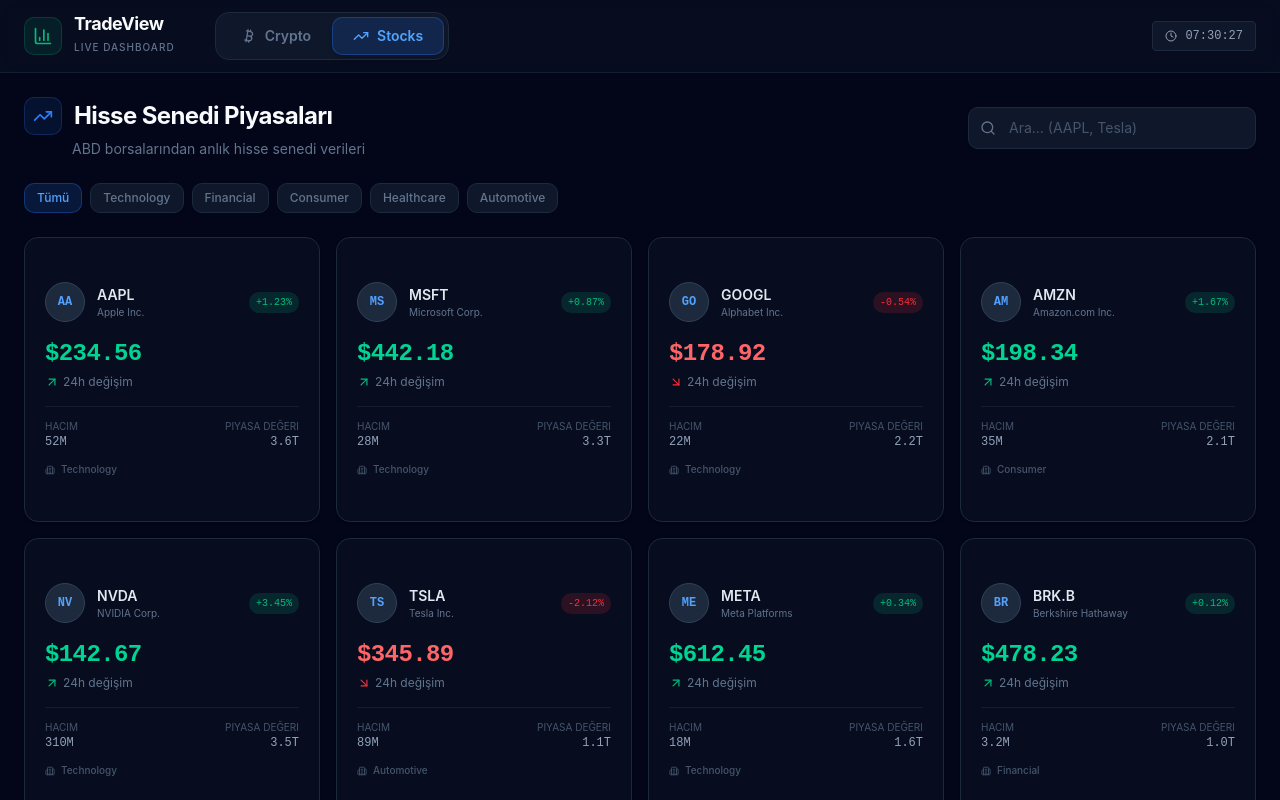
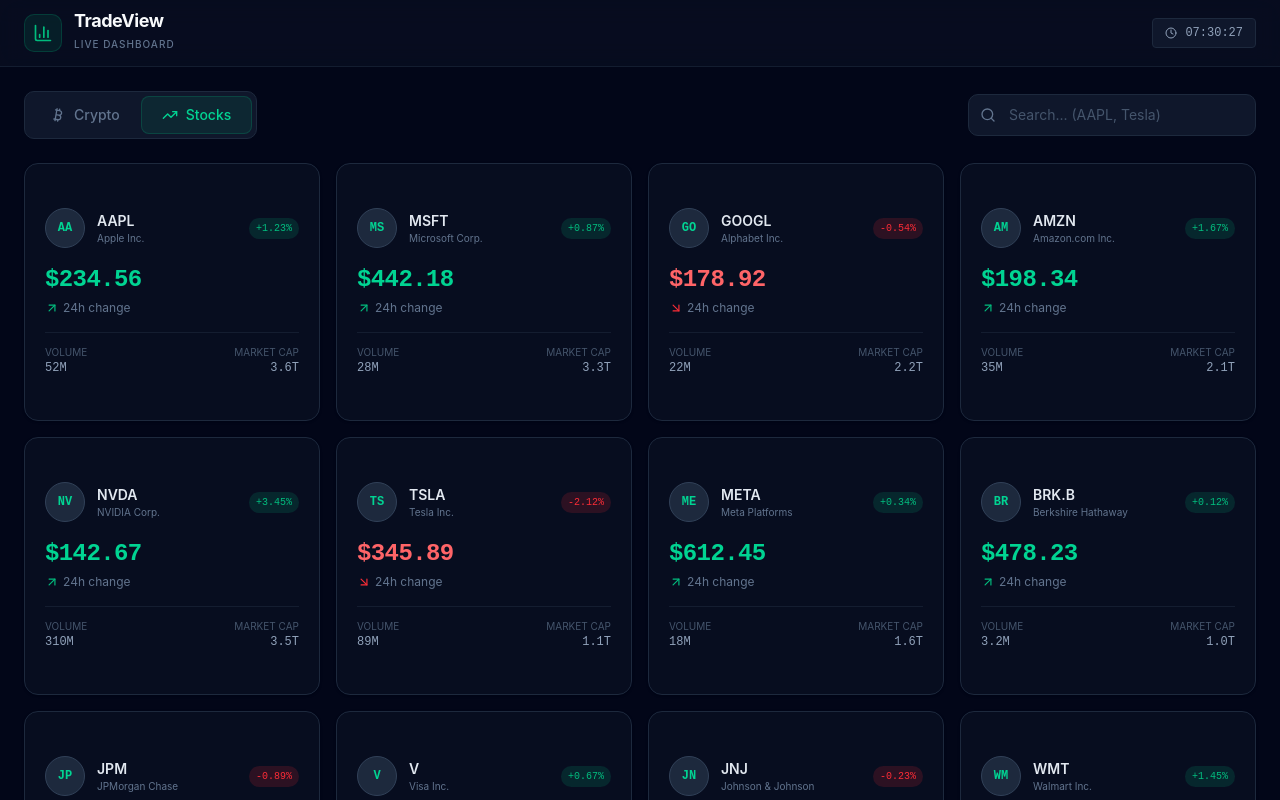
Before and after one commit to EyupEnsarKara/binance-websocket-live-chart, a React (Vite) app: page /stocks in a window 1280 px wide. Shown: the top 800 px of the page. Built offline with nearby package versions, Linux system fonts and the light colour scheme.

Commit message:
refactor: simplify Navbar component by removing unused tabs and updating comments; enhance CryptoPage and StockPage with tab switcher and search functionality

```diff
--- a/src/components/Navbar.jsx
+++ b/src/components/Navbar.jsx
@@ -1,6 +1,5 @@
 import { Link, useLocation, useNavigate } from 'react-router-dom';
-import { BarChart3, Clock, TrendingUp, Bitcoin, ArrowLeft } from 'lucide-react';
-import { cn } from "@/lib/utils";
+import { BarChart3, Clock, ArrowLeft } from 'lucide-react';
 import { useState, useEffect } from 'react';
 
 export default function Navbar() {
@@ -13,22 +12,13 @@
         return () => clearInterval(t);
     }, []);
 
-    // Detay sayfasında mıyız?
+    // Detail page check
     const isDetailPage = location.pathname.startsWith('/crypto/') || location.pathname.startsWith('/stocks/');
-
-    // Aktif tab
-    const isCrypto = location.pathname === '/' || location.pathname.startsWith('/crypto');
-    const isStocks = location.pathname.startsWith('/stocks');
-
-    const navTabs = [
-        { to: '/', label: 'Crypto', icon: Bitcoin, active: isCrypto, color: 'emerald' },
-        { to: '/stocks', label: 'Stocks', icon: TrendingUp, active: isStocks, color: 'blue' },
-    ];
 
     return (
         <header className="px-4 md:px-6 py-3 border-b border-slate-800/60 bg-slate-900/40 backdrop-blur-md flex justify-between items-center sticky top-0 z-50">
             <div className="flex items-center gap-4">
-                {/* Geri Butonu (detay sayfasında) */}
+                {/* Back Button (on detail page) */}
                 {isDetailPage && (
                     <button
                         onClick={() => navigate(-1)}
@@ -48,31 +38,6 @@
                         <span className="text-[10px] text-slate-500 font-medium uppercase tracking-widest">Live Dashboard</span>
                     </div>
                 </Link>
-
-                {/* ── Tab Switcher (büyük ve belirgin) ── */}
-                {!isDetailPage && (
-                    <nav className="flex items-center bg-slate-900 border border-slate-800 rounded-xl p-1 ml-2 md:ml-6">
-                        {navTabs.map(({ to, label, icon: Icon, active, color }) => (
-                            <Link
-                                key={to}
-                                to={to}
-                                className={cn(
-                                    "flex items-center gap-2 px-5 py-2 rounded-lg text-sm font-semibold transition-all duration-200",
-                                    active
-                                        ? cn(
-                                            "shadow-md",
-                                            color === 'emerald' && "bg-emerald-500/15 text-emerald-400 border border-emerald-500/30",
-                                            color === 'blue' && "bg-blue-500/15 text-blue-400 border border-blue-500/30"
-                                        )
-                                        : "text-slate-500 hover:text-slate-300 border border-transparent hover:bg-slate-800/40"
-                                )}
-                            >
-                                <Icon size={16} />
-                                <span>{label}</span>
-                            </Link>
-                        ))}
-                    </nav>
-                )}
             </div>
 
             <div className="flex items-center gap-4">
--- a/src/pages/CryptoPage.jsx
+++ b/src/pages/CryptoPage.jsx
@@ -1,11 +1,11 @@
 import { useState } from 'react';
-import { Link } from 'react-router-dom';
+import { Link, useLocation } from 'react-router-dom';
 import { Card, CardContent } from "@/components/ui/card";
 import { Badge } from "@/components/ui/badge";
 import { cn } from "@/lib/utils";
-import { ArrowUpRight, ArrowDownRight, Search } from 'lucide-react';
+import { ArrowUpRight, ArrowDownRight, Search, Bitcoin, TrendingUp } from 'lucide-react';
 
-// Placeholder kripto verileri (ileride WebSocket ile gelecek)
+// Placeholder crypto data (will come from WebSocket later)
 const CRYPTO_DATA = [
     { symbol: 'BTC', name: 'Bitcoin', pair: 'BTC/USDT', price: 97245.32, change: 2.45, volume: '1.2B', marketCap: '1.91T', logo: '₿' },
     { symbol: 'ETH', name: 'Ethereum', pair: 'ETH/USDT', price: 3412.18, change: 1.87, volume: '890M', marketCap: '410B', logo: 'Ξ' },
@@ -23,6 +23,7 @@
 
 export default function CryptoPage() {
     const [search, setSearch] = useState('');
+    const location = useLocation();
 
     const filtered = CRYPTO_DATA.filter((c) =>
         c.name.toLowerCase().includes(search.toLowerCase()) ||
@@ -35,15 +36,47 @@
         return `$${price.toFixed(4)}`;
     };
 
+    const isCrypto = location.pathname === '/' || location.pathname.startsWith('/crypto');
+    const isStocks = location.pathname.startsWith('/stocks');
+
     return (
         <main className="flex-1 p-4 md:p-6 max-w-[1920px] mx-auto w-full">
-            {/* Search */}
-            <div className="flex justify-end mb-5">
-                <div className="relative w-full md:w-72">
+            {/* Header with Tab Switcher */}
+            <div className="flex flex-col sm:flex-row sm:items-center justify-between gap-4 mb-6">
+                {/* Tab Switcher */}
+                <div className="flex items-center bg-slate-900 border border-slate-800 rounded-lg p-1">
+                    <Link
+                        to="/"
+                        className={cn(
+                            "flex items-center gap-2 px-5 py-2 rounded-md text-sm font-medium transition-all duration-200",
+                            isCrypto
+                                ? "bg-emerald-500/10 text-emerald-400 border border-emerald-500/20"
+                                : "text-slate-500 hover:text-slate-300 border border-transparent"
+                        )}
+                    >
+                        <Bitcoin size={16} />
+                        Crypto
+                    </Link>
+                    <Link
+                        to="/stocks"
+                        className={cn(
+                            "flex items-center gap-2 px-5 py-2 rounded-md text-sm font-medium transition-all duration-200",
+                            isStocks
+                                ? "bg-emerald-500/10 text-emerald-400 border border-emerald-500/20"
+                                : "text-slate-500 hover:text-slate-300 border border-transparent"
+                        )}
+                    >
+                        <TrendingUp size={16} />
+                        Stocks
+                    </Link>
+                </div>
+
+                {/* Search */}
+                <div className="relative w-full sm:w-72">
                     <Search size={16} className="absolute left-3 top-1/2 -translate-y-1/2 text-slate-500" />
                     <input
                         type="text"
-                        placeholder="Ara... (BTC, Ethereum)"
+                        placeholder="Search... (BTC, Ethereum)"
                         value={search}
                         onChange={(e) => setSearch(e.target.value)}
                         className="w-full bg-slate-900 border border-slate-800 rounded-lg pl-10 pr-4 py-2.5 text-sm text-slate-200 placeholder:text-slate-600 focus:outline-none focus:ring-1 focus:ring-emerald-500/50 focus:border-emerald-500/50 transition-all"
@@ -102,18 +135,18 @@
                                             ? <ArrowUpRight size={14} className="text-emerald-500" />
                                             : <ArrowDownRight size={14} className="text-red-500" />
                                         }
-                                        <span className="text-xs text-slate-500">24h değişim</span>
+                                        <span className="text-xs text-slate-500">24h change</span>
                                     </div>
                                 </div>
 
                                 {/* Bottom stats */}
                                 <div className="flex justify-between pt-3 border-t border-slate-800/60">
                                     <div>
-                                        <p className="text-[10px] text-slate-600 uppercase">Hacim</p>
+                                        <p className="text-[10px] text-slate-600 uppercase">Volume</p>
                                         <p className="text-xs font-mono text-slate-400 font-medium">{crypto.volume}</p>
                                     </div>
                                     <div className="text-right">
-                                        <p className="text-[10px] text-slate-600 uppercase">Piyasa Değeri</p>
+                                        <p className="text-[10px] text-slate-600 uppercase">Market Cap</p>
                                         <p className="text-xs font-mono text-slate-400 font-medium">{crypto.marketCap}</p>
                                     </div>
                                 </div>
@@ -126,7 +159,7 @@
 
             {filtered.length === 0 && (
                 <div className="text-center py-20">
-                    <p className="text-slate-500 text-sm">Aramanızla eşleşen kripto bulunamadı.</p>
+                    <p className="text-slate-500 text-sm">No crypto found matching your search.</p>
                 </div>
             )}
         </main>
--- a/src/pages/StockPage.jsx
+++ b/src/pages/StockPage.jsx
@@ -1,10 +1,11 @@
 import { useState } from 'react';
+import { Link, useLocation } from 'react-router-dom';
 import { Card, CardContent } from "@/components/ui/card";
 import { Badge } from "@/components/ui/badge";
 import { cn } from "@/lib/utils";
-import { TrendingUp, ArrowUpRight, ArrowDownRight, Search, Building2 } from 'lucide-react';
+import { TrendingUp, ArrowUpRight, ArrowDownRight, Search, Bitcoin } from 'lucide-react';
 
-// Placeholder hisse verileri (ileride WebSocket/API ile gelecek)
+// Placeholder stock data (will come from WebSocket/API later)
 const STOCK_DATA = [
     { symbol: 'AAPL', name: 'Apple Inc.', price: 234.56, change: 1.23, volume: '52M', marketCap: '3.6T', sector: 'Technology' },
     { symbol: 'MSFT', name: 'Microsoft Corp.', price: 442.18, change: 0.87, volume: '28M', marketCap: '3.3T', sector: 'Technology' },
@@ -20,64 +21,63 @@
     { symbol: 'WMT', name: 'Walmart Inc.', price: 92.34, change: 1.45, volume: '7.8M', marketCap: '625B', sector: 'Consumer' },
 ];
 
-const SECTORS = ['Tümü', 'Technology', 'Financial', 'Consumer', 'Healthcare', 'Automotive'];
-
 export default function StockPage() {
     const [search, setSearch] = useState('');
-    const [selectedSector, setSelectedSector] = useState('Tümü');
+    const location = useLocation();
 
-    const filtered = STOCK_DATA.filter((s) => {
-        const matchSearch = s.name.toLowerCase().includes(search.toLowerCase()) ||
-            s.symbol.toLowerCase().includes(search.toLowerCase());
-        const matchSector = selectedSector === 'Tümü' || s.sector === selectedSector;
-        return matchSearch && matchSector;
-    });
+    const filtered = STOCK_DATA.filter((s) =>
+        s.name.toLowerCase().includes(search.toLowerCase()) ||
+        s.symbol.toLowerCase().includes(search.toLowerCase())
+    );
 
     const fmt = (price) => `$${price.toLocaleString('en-US', { minimumFractionDigits: 2, maximumFractionDigits: 2 })}`;
 
+    const isCrypto = location.pathname === '/' || location.pathname.startsWith('/crypto');
+    const isStocks = location.pathname.startsWith('/stocks');
+
     return (
         <main className="flex-1 p-4 md:p-6 max-w-[1920px] mx-auto w-full">
-            {/* Page Header */}
-            <div className="flex flex-col md:flex-row md:items-center justify-between gap-4 mb-6">
-                <div>
-                    <div className="flex items-center gap-3 mb-1">
-                        <div className="bg-blue-500/10 p-2 rounded-lg border border-blue-500/20">
-                            <TrendingUp className="text-blue-500" size={20} />
-                        </div>
-                        <h2 className="text-2xl font-bold tracking-tight">Hisse Senedi Piyasaları</h2>
-                    </div>
-                    <p className="text-sm text-slate-500 ml-12">ABD borsalarından anlık hisse senedi verileri</p>
+            {/* Header with Tab Switcher */}
+            <div className="flex flex-col sm:flex-row sm:items-center justify-between gap-4 mb-6">
+                {/* Tab Switcher */}
+                <div className="flex items-center bg-slate-900 border border-slate-800 rounded-lg p-1">
+                    <Link
+                        to="/"
+                        className={cn(
+                            "flex items-center gap-2 px-5 py-2 rounded-md text-sm font-medium transition-all duration-200",
+                            isCrypto
+                                ? "bg-emerald-500/10 text-emerald-400 border border-emerald-500/20"
+                                : "text-slate-500 hover:text-slate-300 border border-transparent"
+                        )}
+                    >
+                        <Bitcoin size={16} />
+                        Crypto
+                    </Link>
+                    <Link
+                        to="/stocks"
+                        className={cn(
+                            "flex items-center gap-2 px-5 py-2 rounded-md text-sm font-medium transition-all duration-200",
+                            isStocks
+                                ? "bg-emerald-500/10 text-emerald-400 border border-emerald-500/20"
+                                : "text-slate-500 hover:text-slate-300 border border-transparent"
+                        )}
+                    >
+                        <TrendingUp size={16} />
+                        Stocks
+                    </Link>
                 </div>
 
                 {/* Search */}
-                <div className="relative w-full md:w-72">
+                <div className="relative w-full sm:w-72">
                     <Search size={16} className="absolute left-3 top-1/2 -translate-y-1/2 text-slate-500" />
                     <input
                         type="text"
-                        placeholder="Ara... (AAPL, Tesla)"
+                        placeholder="Search... (AAPL, Tesla)"
                         value={search}
                         onChange={(e) => setSearch(e.target.value)}
-                        className="w-full bg-slate-900 border border-slate-800 rounded-lg pl-10 pr-4 py-2.5 text-sm text-slate-200 placeholder:text-slate-600 focus:outline-none focus:ring-1 focus:ring-blue-500/50 focus:border-blue-500/50 transition-all"
+                        className="w-full bg-slate-900 border border-slate-800 rounded-lg pl-10 pr-4 py-2.5 text-sm text-slate-200 placeholder:text-slate-600 focus:outline-none focus:ring-1 focus:ring-emerald-500/50 focus:border-emerald-500/50 transition-all"
                     />
                 </div>
-            </div>
-
-            {/* Sector Filters */}
-            <div className="flex flex-wrap gap-2 mb-6">
-                {SECTORS.map((sector) => (
-                    <button
-                        key={sector}
-                        onClick={() => setSelectedSector(sector)}
-                        className={cn(
-                            "px-3 py-1.5 rounded-lg text-xs font-medium transition-all duration-200 border",
-                            selectedSector === sector
-                                ? "bg-blue-500/15 text-blue-400 border-blue-500/30"
-                                : "bg-slate-900 text-slate-500 border-slate-800 hover:text-slate-300 hover:border-slate-700"
-                        )}
-                    >
-                        {sector}
-                    </button>
-                ))}
             </div>
 
             {/* Stock Grid */}
@@ -103,7 +103,7 @@
                                 <div className="flex items-center justify-between mb-4">
                                     <div className="flex items-center gap-3">
                                         <div className="w-10 h-10 rounded-full bg-slate-800 border border-slate-700 flex items-center justify-center">
-                                            <span className="text-xs font-bold text-blue-400 font-mono">{stock.symbol.slice(0, 2)}</span>
+                                            <span className="text-xs font-bold text-emerald-400 font-mono">{stock.symbol.slice(0, 2)}</span>
                                         </div>
                                         <div>
                                             <h3 className="font-semibold text-sm text-slate-200">{stock.symbol}</h3>
@@ -131,26 +131,20 @@
                                             ? <ArrowUpRight size={14} className="text-emerald-500" />
                                             : <ArrowDownRight size={14} className="text-red-500" />
                                         }
-                                        <span className="text-xs text-slate-500">24h değişim</span>
+                                        <span className="text-xs text-slate-500">24h change</span>
                                     </div>
                                 </div>
 
                                 {/* Bottom stats */}
                                 <div className="flex justify-between pt-3 border-t border-slate-800/60">
                                     <div>
-                                        <p className="text-[10px] text-slate-600 uppercase">Hacim</p>
+                                        <p className="text-[10px] text-slate-600 uppercase">Volume</p>
                                         <p className="text-xs font-mono text-slate-400 font-medium">{stock.volume}</p>
                                     </div>
                                     <div className="text-right">
-                                        <p className="text-[10px] text-slate-600 uppercase">Piyasa Değeri</p>
+                                        <p className="text-[10px] text-slate-600 uppercase">Market Cap</p>
                                         <p className="text-xs font-mono text-slate-400 font-medium">{stock.marketCap}</p>
                                     </div>
-                                </div>
-
-                                {/* Sector tag */}
-                                <div className="mt-3 flex items-center gap-1.5">
-                                    <Building2 size={10} className="text-slate-600" />
-                                    <span className="text-[10px] text-slate-600 font-medium">{stock.sector}</span>
                                 </div>
                             </CardContent>
                         </Card>
@@ -160,7 +154,7 @@
 
             {filtered.length === 0 && (
                 <div className="text-center py-20">
-                    <p className="text-slate-500 text-sm">Aramanızla eşleşen hisse bulunamadı.</p>
+                    <p className="text-slate-500 text-sm">No stocks found matching your search.</p>
                 </div>
             )}
         </main>
```
